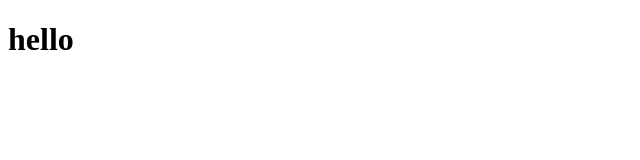
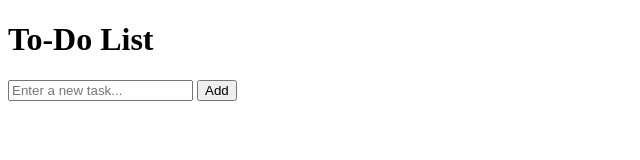
Before and after one commit to Ankit182002/to-do-list, a plain HTML site: page index.html in a window 1280 px wide. Shown: the whole page, without its empty margins (0-640 px from the left). Drawn offline with Linux system fonts and the light colour scheme.

Commit message:
Update index.html
main code

```diff
--- a/index.html
+++ b/index.html
@@ -1,11 +1,22 @@
 <!DOCTYPE html>
 <html lang="en">
+
 <head>
     <meta charset="UTF-8">
-    <meta name="viewport" content="width=|, initial-scale=1.0">
-    <title>Document</title>
+    <title>To-Do List</title>
+    <link rel="stylesheet" href="style.css">
 </head>
+
 <body>
-    <h1>hello </h1>
+    <div class="container">
+        <h1>To-Do List</h1>
+        <div class="input-section">
+            <input type="text" id="task-input" placeholder="Enter a new task...">
+            <button onclick="addTask()">Add</button>
+        </div>
+        <ul id="task-list"></ul>
+    </div>
+    <script src="script.js"></script>
 </body>
+
 </html>
```
